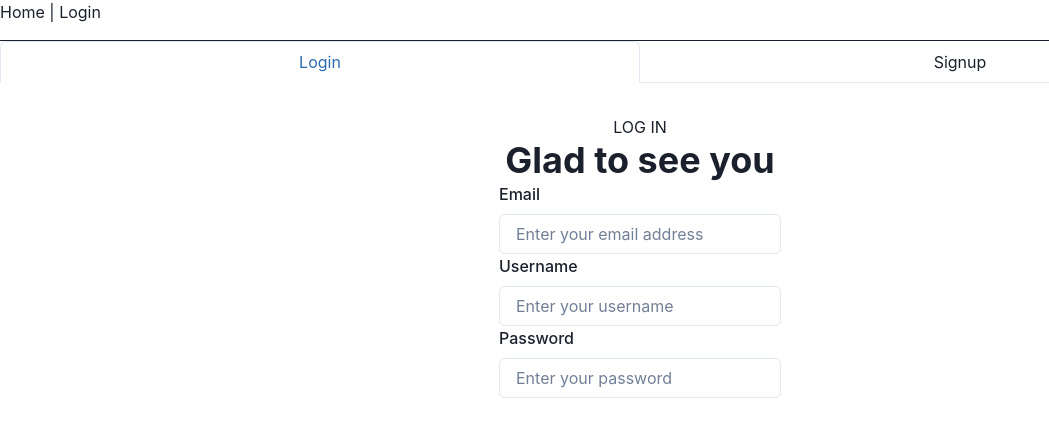
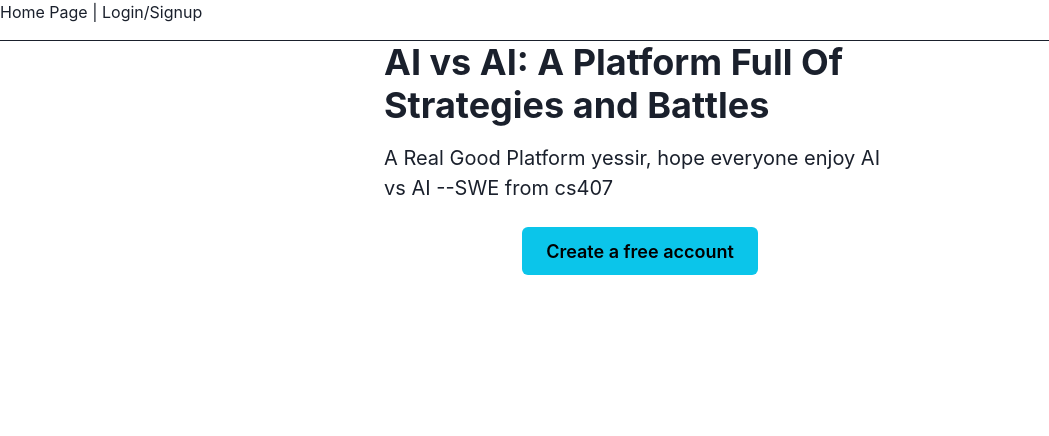
Before and after one commit to MarcusOy/AI-vs-AI, a React (Create React App) app in the folder frontend/: page / in a window 1280 px wide. Shown: the top 436 px of the page, without its empty margins (0-1049 px from the left). Built offline with nearby package versions, Linux system fonts and the light colour scheme.

Commit message:
❤️some functionalities for homepage and login sign up

```diff
--- a/frontend/src/index.tsx
+++ b/frontend/src/index.tsx
@@ -3,6 +3,7 @@ import ReactDOM from 'react-dom/client'
 import './index.css'
 import App from './pages/App'
 import LoginSignupPage from './pages/LoginSignupPage'
+import WelcomePage from './pages/WelcomePage'
 import { BrowserRouter, Routes, Route, Link } from 'react-router-dom'
 
 import { ChakraProvider } from '@chakra-ui/react'
@@ -18,10 +19,10 @@ root.render(
                         paddingBottom: '1rem',
                     }}
                 >
-                    <Link to='/'>Home</Link> | <Link to='/loginSignup'>Login</Link>
+                    <Link to=''>Home Page</Link> | <Link to='/loginSignup'>Login/Signup</Link>
                 </nav>
                 <Routes>
-                    <Route path='/' element={<App />} />
+                    <Route path='' element={<WelcomePage />} />
                     <Route path='/loginSignup' element={<LoginSignupPage />} />
                 </Routes>
             </BrowserRouter>
--- a/frontend/src/pages/LoginTab.tsx
+++ b/frontend/src/pages/LoginTab.tsx
@@ -1,5 +1,5 @@
 import React from 'react'
-import { Box, Flex, FormControl, FormLabel, Input, Center, Heading } from '@chakra-ui/react'
+import { Box, Flex, FormControl, FormLabel, Input, Center, Heading, Button } from '@chakra-ui/react'
 
 const LoginTab = () => {
     return (
@@ -29,6 +29,11 @@ const LoginForm = () => {
                     <Input type='password' placeholder='Enter your password' />
                 </FormControl>
             </form>
+            <Center>
+                <Button size='lg' colorScheme='cyan' mt='24px'>
+                    Log In
+                </Button>
+            </Center>
         </Box>
     )
 }
--- a/frontend/src/pages/SignUpTab.tsx
+++ b/frontend/src/pages/SignUpTab.tsx
@@ -45,7 +45,9 @@ const SignUpForm = () => {
                 </FormControl>
             </form>
             <Center>
-                <Button>Register</Button>
+                <Button size='lg' colorScheme='cyan' mt='24px'>
+                    Complete Sign Up
+                </Button>
             </Center>
         </Box>
     )
--- /dev/null
+++ b/frontend/src/pages/WelcomePage.tsx
@@ -0,0 +1,22 @@
+import React from 'react'
+import { Center, Box, Heading, Text, Button } from '@chakra-ui/react'
+
+const WelcomePage = () => {
+    return (
+        <Center>
+            <Box maxW='32rem'>
+                <Heading mb={4}>AI vs AI: A Platform Full Of Strategies and Battles</Heading>
+                <Text fontSize='xl'>
+                    A Real Good Platform yessir, hope everyone enjoy AI vs AI --SWE from cs407
+                </Text>
+                <Center>
+                    <Button size='lg' colorScheme='cyan' mt='24px'>
+                        Create a free account
+                    </Button>
+                </Center>
+            </Box>
+        </Center>
+    )
+}
+
+export default WelcomePage
```
